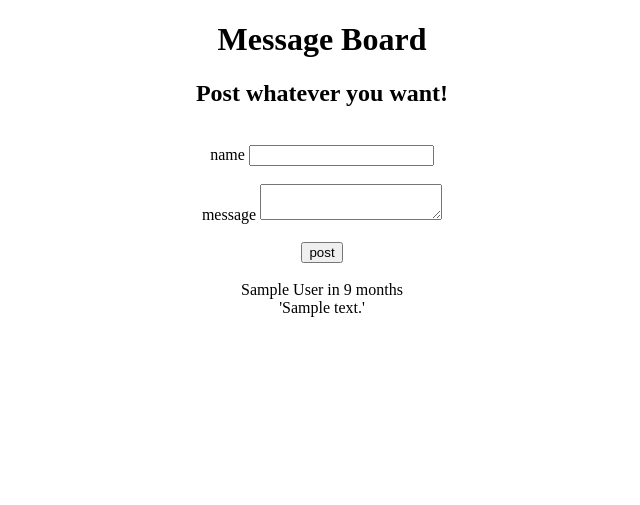
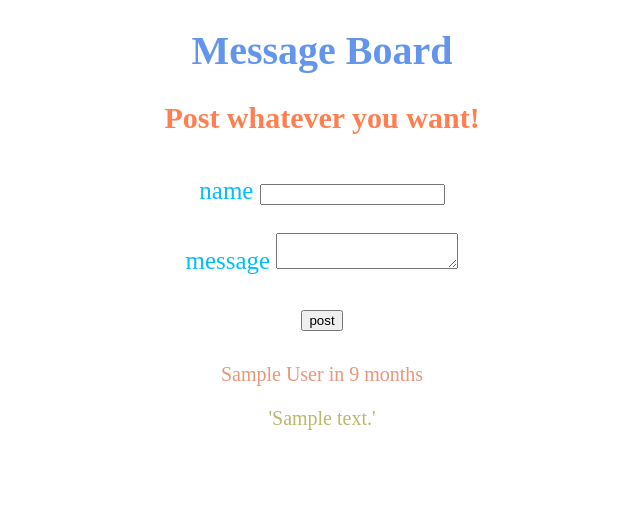
Before and after one commit to echocho/message_board, a Flask app: page / in a window 1280 px wide. Shown: the top 505 px of the page, without its empty margins (318-958 px from the left). Run offline with Flask 2, Linux system fonts and the light colour scheme; tables that the repository leaves empty hold one stand-in row (values such as "Sample post"); some libraries are stand-ins or nearby versions.

Commit message:
added css

```diff
--- a/app/templates/base.html
+++ b/app/templates/base.html
@@ -9,6 +9,17 @@
         {{ moment.include_jquery() }}
         {{ moment.include_moment() }}
     </head>
+    <style>
+        body {background-color:white; text-align:center;}
+        h1 {color:cornflowerblue; font-size:40px; font-family:chalkboard;}
+        h2 {color:coral; font-size:30px; font-family:chalkboard;}
+        p1 {color:darksalmon; font-size:20px; font-family:ayuthaya;}
+        p {color:darkkhaki; font-family:ayuthaya; font-size:20px;}
+        form {color:deepskyblue; font-size:25px; font-family:chalkboard;}
+        twenty_five {font-size: 25}
+    </style>
+
+    <body>
     <body>
         <h1 align="middle">Message Board</h1>
         <h2 align="middle">Post whatever you want!</h2>
@@ -17,7 +28,6 @@
         {%for message in get_flashed_messages() %}
             {{message}}
         {% endfor %}
-
     </body>
 
 </html>
--- a/app/templates/index.html
+++ b/app/templates/index.html
@@ -5,14 +5,15 @@
     {{ form.hidden_tag() }}
     {{ form.name.label }} {{ form.name(size=20) }}
     <br><br>
-    {{ form.message.label }} {{ form.message(size=100) }}
+    {{ form.message.label }} {{ form.message(size=200) }}
     <br><br>
     {{ form.submit }}
     <br><br>
     {% for message in messages %}
-        {{ message.author }} {{ moment(message.created_at).fromNow(refresh=True) }}
-        <br>
-        '{{ message.content }}'
+        <p1>
+            {{ message.author }} {{ moment(message.created_at).fromNow(refresh=True) }}
+        </p1>
+        <p>'{{ message.content }}'</p>
         <br><br>
     {%endfor %}
 </form>
```
